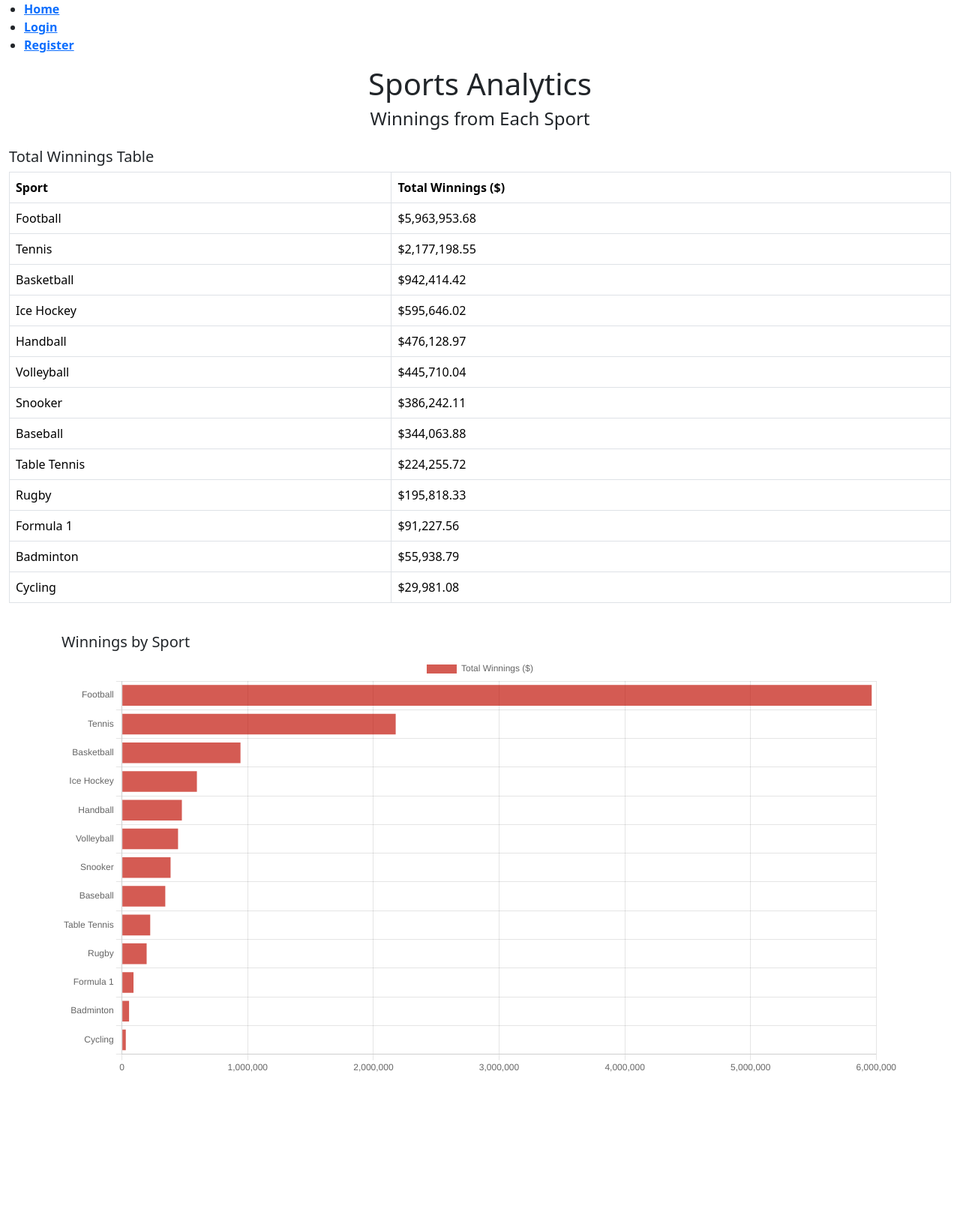
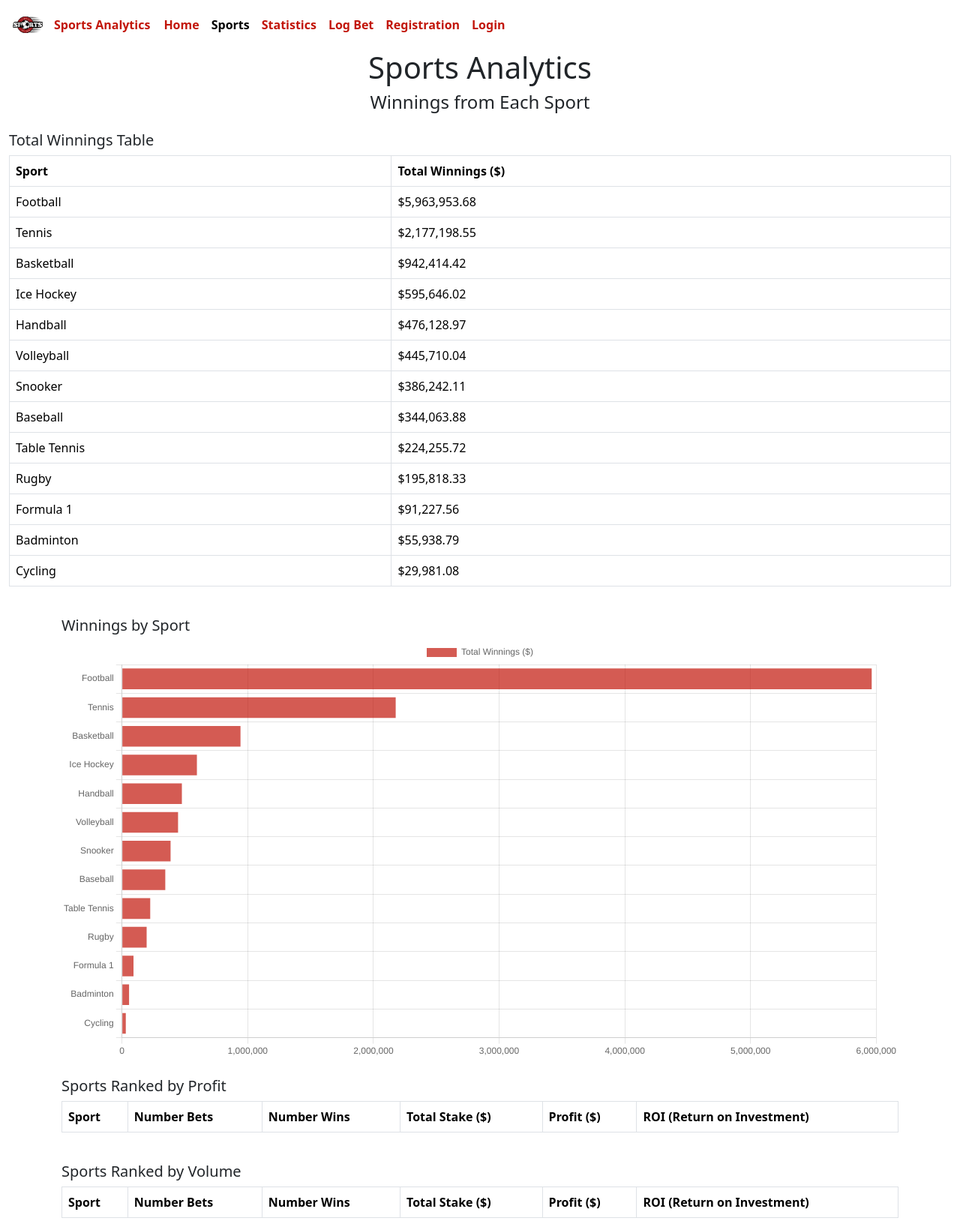
Before and after one commit to CadenChau0/SI350Website, a PHP site: page /sports.php in a window 1280 px wide. Shown: the whole page at 75% size. Before the commit the page ends 1429 px from the top, so only its background shows below. Run offline with PHP 8.4, Linux system fonts and the light colour scheme; data that the repository does not hold is empty.

Commit message:
Update sports.php

```diff
--- a/sports.php
+++ b/sports.php
@@ -29,21 +29,62 @@ session_start();
      <?php
 session_start();
 ?>
-<nav>
-    <ul>
-        <li><a href="index.php">Home</a></li>
+<nav class="navbar navbar-expand-lg">
+    <div class="container-fluid">
+        <img class="img1" title="bettinglogo" src="sportsbetting.jpg" />
+        <a class="navbar" href="index.php">Sports Analytics</a>
 
-        <?php if (isset($_SESSION['user_id'])): ?>
-            <!-- LINKS FOR LOGGED-IN USERS -->
-            <li><a href="stat_dashboard.php">Stats Dashboard</a></li>
-            <li><a href="log_bet.php">Log Bet</a></li>
-            <li><a href="logout.php">Logout</a></li>
-        <?php else: ?>
-            <!-- LINKS FOR LOGGED-OUT USERS -->
-            <li><a href="login.html">Login</a></li>
-            <li><a href="registration.html">Register</a></li>
-        <?php endif; ?>
-    </ul>
+        <button class="navbar-toggler" type="button" data-bs-toggle="collapse"
+                data-bs-target="#nav" aria-controls="nav" aria-expanded="false"
+                aria-label="Toggle navigation">
+            <span class="navbar-toggler-icon"></span>
+        </button>
+
+        <div class="collapse navbar-collapse" id="nav">
+            <ul class="navbar-nav mb-lg-0">
+
+                <li class="nav-item">
+                    <a class="nav-link" href="index.php">Home</a>
+                </li>
+
+                <li class="nav-item">
+                    <a class="nav-link active" aria-current="page" href="sports.php">Sports</a>
+                </li>
+
+                <li class="nav-item">
+                    <a class="nav-link" href="stat_dashboard.php">Statistics</a>
+                </li>
+
+                <li class="nav-item">
+                    <a class="nav-link" href="log_bet.php">Log Bet</a>
+                </li>
+
+                <li class="nav-item">
+                    <a class="nav-link" href="registration.html">Registration</a>
+                </li>
+
+                <?php if (!$username): ?>
+                    <li class="nav-item">
+                        <a class="nav-link" href="login.php">Login</a>
+                    </li>
+                <?php else: ?>
+                    <li class="nav-item">
+                        <a class="nav-link" href="logout.php">Logout</a>
+                    </li>
+                    <li class="nav-item">
+                        <a class="nav-link" href="stat_dashboard.php">
+                            <?= htmlspecialchars($username) ?>
+                        </a>
+                    </li>
+                <?php endif; ?>
+
+                <?php if ($is_admin == 1): ?>
+                    <li class="nav-item"><a class="nav-link" href="admin.php">Admin</a></li>
+                <?php endif; ?>
+
+            </ul>
+        </div>
+    </div>
 </nav>
 
 
@@ -157,8 +198,111 @@ session_start();
                 });
             }
 
-            document.addEventListener("DOMContentLoaded", showWinnings);
+            function loadStats() {
+                var xhr = new XMLHttpRequest();
+
+                xhr.onload = function () {
+                    var stats = JSON.parse(this.responseText);
+
+                    // Expect keys: sports_by_profit, sports_by_volume
+                    populateProfitTable(stats.sports_by_profit);
+                    populateVolumeTable(stats.sports_by_volume);
+                };
+
+                xhr.open("GET", "stats.json");
+                xhr.send();
+            }
+
+            function formatMoney(value) {
+                return "$" + value.toLocaleString("en-US", {
+                    minimumFractionDigits: 2,
+                    maximumFractionDigits: 2
+                });
+            }
+
+            function formatPercent(value) {
+                return (value * 100).toFixed(1) + "%";
+            }
+
+            function populateProfitTable(data) {
+                let html = "";
+
+                data.forEach(row => {
+                    html += "<tr>"
+                        + "<td>" + row.sport + "</td>"
+                        + "<td>" + row.num_bets + "</td>"
+                        + "<td>" + row.num_wins + "</td>"
+                        + "<td>" + formatMoney(row.total_stake) + "</td>"
+                        + "<td>" + formatMoney(row.profit) + "</td>"
+                        + "<td>" + formatPercent(row.roi) + "</td>"
+                        + "</tr>";
+                });
+
+        document.getElementById("profitTable").innerHTML = html;
+    }
+
+    function populateVolumeTable(data) {
+        let html = "";
+
+        data.forEach(row => {
+            html += "<tr>"
+                + "<td>" + row.sport + "</td>"
+                + "<td>" + row.num_bets + "</td>"
+                + "<td>" + row.num_wins + "</td>"
+                + "<td>" + formatMoney(row.total_stake) + "</td>"
+                + "<td>" + formatMoney(row.profit) + "</td>"
+                + "<td>" + formatPercent(row.roi) + "</td>"
+                + "</tr>";
+        });
+
+        document.getElementById("volumeTable").innerHTML = html;
+    }
+
+        document.addEventListener("DOMContentLoaded", function () {
+            showWinnings();
+            loadStats();
+        });
         </script>
+
+
+        <div class="container mt-4">
+            <h5>Sports Ranked by Profit</h5>
+            <div class="table-responsive">
+                <table class="table table-bordered w-100">
+                    <thead>
+                        <tr>
+                            <th>Sport</th>
+                            <th>Number Bets</th>
+                            <th>Number Wins</th>
+                            <th>Total Stake ($)</th>
+                            <th>Profit ($)</th>
+                            <th>ROI (Return on Investment)</th>
+                        </tr>
+                    </thead>
+                    <tbody id="profitTable"></tbody>
+                </table>
+            </div>
+        </div>
+
+        <div class="container mt-4">
+            <h5>Sports Ranked by Volume</h5>
+            <div class="table-responsive">
+                <table class="table table-bordered w-100">
+                    <thead>
+                        <tr>
+                            <th>Sport</th>
+                            <th>Number Bets</th>
+                            <th>Number Wins</th>
+                            <th>Total Stake ($)</th>
+                            <th>Profit ($)</th>
+                            <th>ROI (Return on Investment)</th>
+                        </tr>
+                    </thead>
+                    <tbody id="volumeTable"></tbody>
+                </table>
+            </div>
+        </div>
+
 
     </body>
 
```
